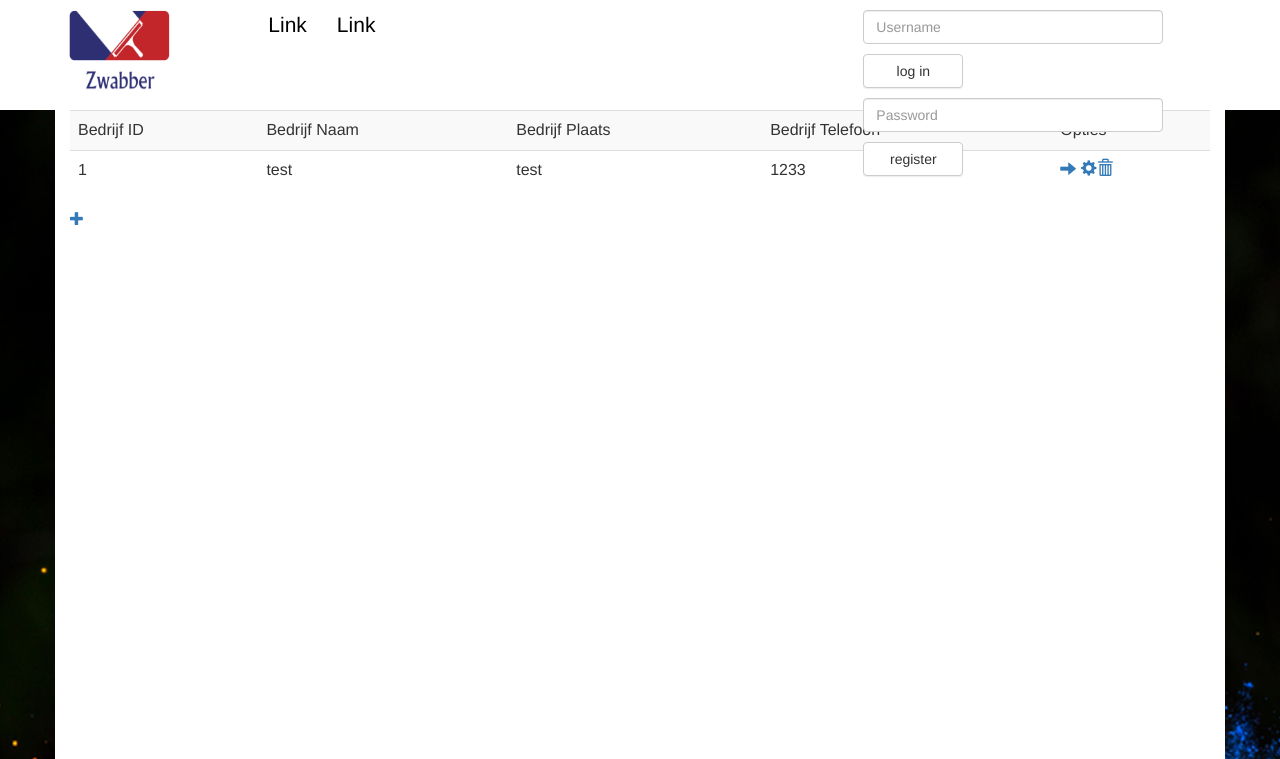
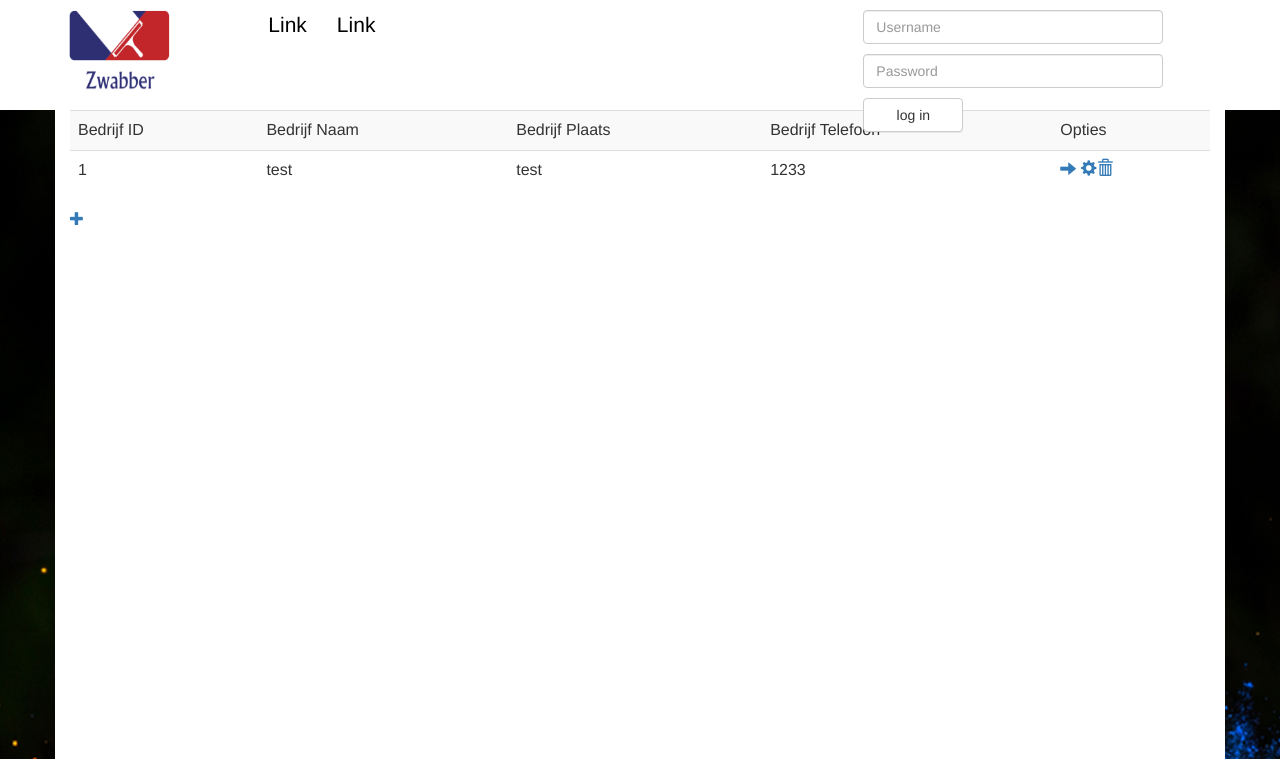
Before and after one commit to joeyvandijk2/zwabber, a PHP site: page /index.php in a window 1280 px wide. Shown: the top 759 px of the page. Run offline with PHP 8.4, Linux system fonts and the light colour scheme; data comes from the database, SQL or seed files in the repository; some libraries are stand-ins or nearby versions.

Commit message:
tot ziens register

```diff
--- a/index.php
+++ b/index.php
@@ -54,17 +54,9 @@ if($_GET["table"] == "object")$create = "<a><span class='glyphicon glyphicon-plu
         </div>
 		<div class="col-xs-4 col-md-4 inlog">
             <form>
-
                 <input type="email" class="form-control inloginput" id="exampleInputEmail1" placeholder="Username">
-
+                <input type="password" class="form-control inloginput" id="exampleInputPassword1" placeholder="Password">
                 <input type="submit" class="btn btn-default logbtn" value="log in">
-
-                <input type="password" class="form-control inloginput" id="exampleInputPassword1" placeholder="Password">
-
-                <input type="submit" class="btn btn-default logbtn" value="register">
-
-
-
             </form>
         </div>
 	</div>
```
